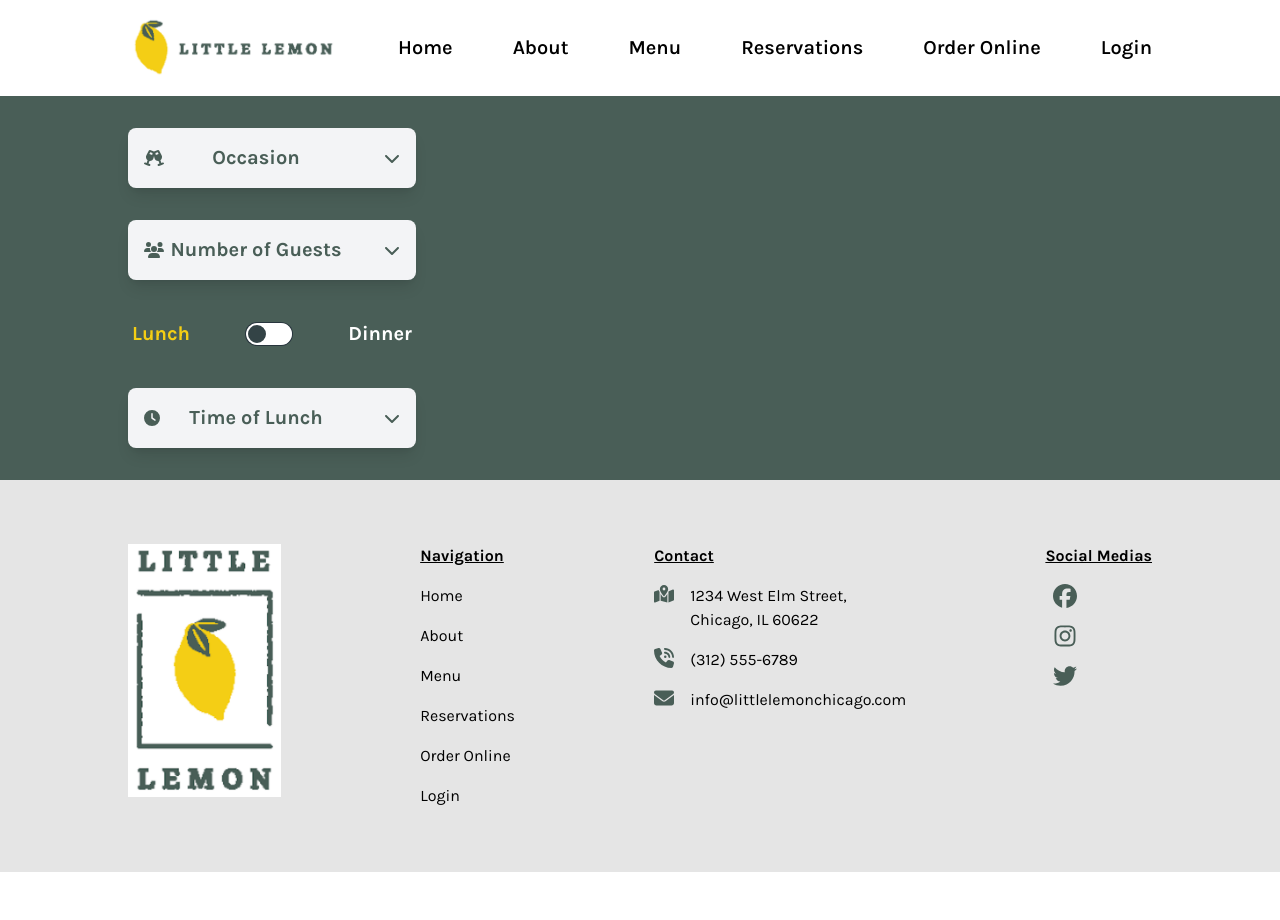
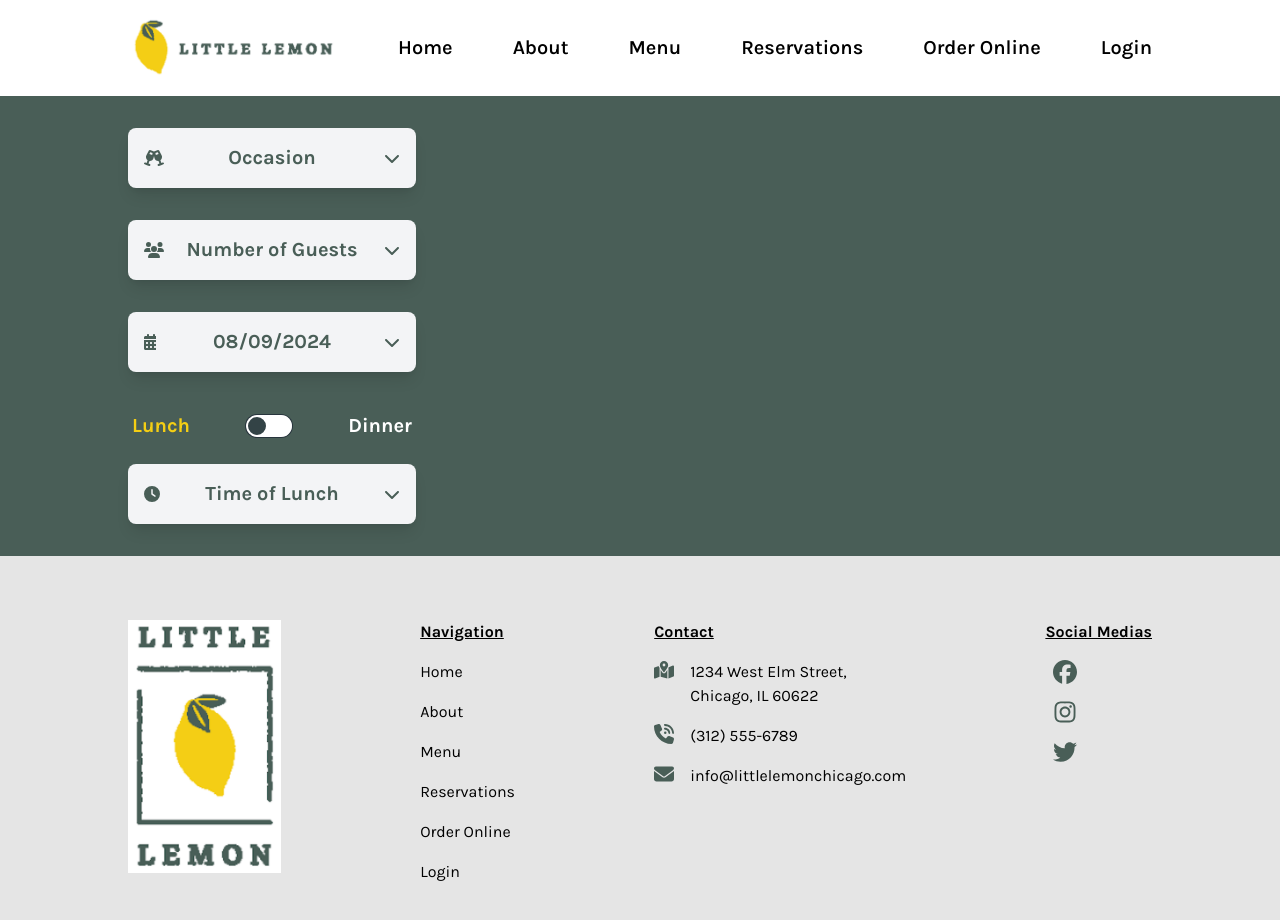
Before and after one commit to MaxCodeCraft/little-lemon, a Next.js app: page /reserve-table in a window 1280 px wide. Shown: the top 920 px of the page. Before the commit the page ends 872 px from the top, so only its background shows below. Built offline with nearby package versions, Linux system fonts and the light colour scheme; a web font is replaced by a local one.

Commit message:
(feat) fill reducer with proper infos, add date of booking

```diff
--- a/package.json
+++ b/package.json
@@ -17,6 +17,7 @@
     "@reduxjs/toolkit": "^2.2.7",
     "next": "14.2.5",
     "react": "^18",
+    "react-datepicker": "^7.3.0",
     "react-dom": "^18",
     "react-redux": "^9.1.2"
   },
--- a/src/components/inputs/DateInput.js
+++ b/src/components/inputs/DateInput.js
@@ -1,4 +1,38 @@
 "use client";
+import { useState } from "react";
+import DatePicker from "react-datepicker";
+import {
+  faCalendarDays,
+  faChevronDown,
+} from "@fortawesome/free-solid-svg-icons";
+import { FontAwesomeIcon } from "@fortawesome/react-fontawesome";
+import "react-datepicker/dist/react-datepicker.css";
+import { useDispatch, useSelector } from "react-redux";
+import { setDate } from "@/reducer/reservation";
+
 export default function DateInput() {
-  return;
+  const dispatch = useDispatch();
+  const choosenDate = useSelector((state) => state.reservation.date);
+  const [startDate, setStartDate] = useState(new Date());
+
+  return (
+    <div className="relative w-72">
+      <div className="pointer-events-none absolute inset-y-0 left-0 flex items-center pl-4">
+        <FontAwesomeIcon icon={faCalendarDays} className="text-primaryGreen" />
+      </div>
+      <div className="block w-full appearance-none rounded-lg bg-gray-100 py-4 text-center text-xl font-bold text-primaryGreen shadow-lg focus:outline-none">
+        <DatePicker
+          selected={startDate}
+          onChange={(date) => {
+            setStartDate(date);
+            dispatch(setDate(date.toDateString()));
+          }}
+          className="bg-gray-100 text-center"
+        />
+      </div>
+      <div className="pointer-events-none absolute inset-y-0 right-0 flex items-center pr-4">
+        <FontAwesomeIcon icon={faChevronDown} className="text-primaryGreen" />
+      </div>
+    </div>
+  );
 }
--- a/src/components/inputs/GuestsInput.js
+++ b/src/components/inputs/GuestsInput.js
@@ -1,16 +1,23 @@
 "use client";
 import { FontAwesomeIcon } from "@fortawesome/react-fontawesome";
 import { faChevronDown, faUsers } from "@fortawesome/free-solid-svg-icons";
+import { useDispatch, useSelector } from "react-redux";
+import { setGuests } from "@/reducer/reservation";
 
 export default function GuestsInput() {
+  const dispatch = useDispatch();
+  const guests = useSelector((state) => state.reservation.guests);
+
   return (
     <div className="relative w-72">
       <div className="pointer-events-none absolute inset-y-0 left-0 flex items-center pl-4">
         <FontAwesomeIcon icon={faUsers} className="text-primaryGreen" />
       </div>
       <select
-        className="block w-full appearance-none rounded-lg bg-gray-100 py-4 pr-8 text-center text-xl font-bold text-primaryGreen shadow-lg focus:outline-none"
+        className="block w-full appearance-none rounded-lg bg-gray-100 py-4 text-center text-xl font-bold text-primaryGreen shadow-lg focus:outline-none"
+        value={guests}
         defaultValue=""
+        onChange={(e) => dispatch(setGuests(e.target.value))}
       >
         <option value="" disabled hidden>
           Number of Guests
--- a/src/components/inputs/LunchOrDinner.js
+++ b/src/components/inputs/LunchOrDinner.js
@@ -1,16 +1,23 @@
 "use client";
-import { useState } from "react";
+import { useEffect, useState } from "react";
 import TimeInput from "./TimeInput";
+import { useDispatch, useSelector } from "react-redux";
+import { setLunchOrDinner } from "@/reducer/reservation";
 
 export default function LunchOrDinner() {
+  const dispatch = useDispatch();
   const [toggle, setToggle] = useState(false);
 
   const handleToggleChange = (event) => {
     setToggle(event.target.checked);
   };
 
+  useEffect(() => {
+    dispatch(setLunchOrDinner(toggle));
+  }, [toggle]);
+
   return (
-    <>
+    <div className="flex flex-col gap-4">
       <div className="form-control">
         <label className="label cursor-pointer">
           <span
@@ -32,6 +39,6 @@ export default function LunchOrDinner() {
         </label>
       </div>
       <TimeInput lunchOrDinner={toggle ? "dinner" : "lunch"} />
-    </>
+    </div>
   );
 }
--- a/src/components/inputs/OccasionDropdown.js
+++ b/src/components/inputs/OccasionDropdown.js
@@ -4,16 +4,22 @@ import {
   faChevronDown,
   faGlassCheers,
 } from "@fortawesome/free-solid-svg-icons";
+import { useDispatch, useSelector } from "react-redux";
+import { setOccasion } from "@/reducer/reservation";
 
 export default function OccasionDropdown() {
+  const dispatch = useDispatch();
+  const occasion = useSelector((state) => state.reservation.occasion);
+
   return (
     <div className="relative w-72">
       <div className="pointer-events-none absolute inset-y-0 left-0 flex items-center pl-4">
         <FontAwesomeIcon icon={faGlassCheers} className="text-primaryGreen" />
       </div>
       <select
-        className="block w-full appearance-none rounded-lg bg-gray-100 py-4 pr-8 text-center text-xl font-bold text-primaryGreen shadow-lg focus:outline-none"
-        defaultValue=""
+        className="block w-full appearance-none rounded-lg bg-gray-100 py-4 text-center text-xl font-bold text-primaryGreen shadow-lg focus:outline-none"
+        value={occasion}
+        onChange={(e) => dispatch(setOccasion(e.target.value))}
       >
         <option value="" disabled hidden>
           Occasion
@@ -21,6 +27,7 @@ export default function OccasionDropdown() {
         <option value="birthday">Birthday</option>
         <option value="engagement">Engagement</option>
         <option value="anniversary">Anniversary</option>
+        <option value="other">Other ...</option>
       </select>
       <div className="pointer-events-none absolute inset-y-0 right-0 flex items-center pr-4">
         <FontAwesomeIcon icon={faChevronDown} className="text-primaryGreen" />
--- a/src/components/inputs/TimeInput.js
+++ b/src/components/inputs/TimeInput.js
@@ -1,15 +1,13 @@
 "use client";
 import { FontAwesomeIcon } from "@fortawesome/react-fontawesome";
 import { faChevronDown, faClock } from "@fortawesome/free-solid-svg-icons";
-import { useState } from "react";
+import { useDispatch, useSelector } from "react-redux";
+import { setTime } from "@/reducer/reservation";
 
 export default function TimeInput(props) {
-  const [time, setTime] = useState(null);
+  const dispatch = useDispatch();
+  const time = useSelector((state) => state.reservation.time);
 
-  const handleChange = (event) => {
-    setTime(event.target.value);
-    console.log(event.target.value);
-  };
   return (
     <>
       {props.lunchOrDinner === "lunch" && (
@@ -18,9 +16,9 @@ export default function TimeInput(props) {
             <FontAwesomeIcon icon={faClock} className="text-primaryGreen" />
           </div>
           <select
-            className="block w-full appearance-none rounded-lg bg-gray-100 py-4 pr-8 text-center text-xl font-bold text-primaryGreen shadow-lg focus:outline-none"
+            className="block w-full appearance-none rounded-lg bg-gray-100 py-4 text-center text-xl font-bold text-primaryGreen shadow-lg focus:outline-none"
             defaultValue=""
-            onChange={handleChange}
+            onChange={(e) => dispatch(setTime(e.target.value))}
           >
             <option value="" disabled hidden>
               Time of Lunch
@@ -51,9 +49,9 @@ export default function TimeInput(props) {
             <FontAwesomeIcon icon={faClock} className="text-primaryGreen" />
           </div>
           <select
-            className="block w-full appearance-none rounded-lg bg-gray-100 py-4 pr-8 text-center text-xl font-bold text-primaryGreen shadow-lg focus:outline-none"
+            className="block w-full appearance-none rounded-lg bg-gray-100 py-4 text-center text-xl font-bold text-primaryGreen shadow-lg focus:outline-none"
             defaultValue=""
-            onChange={handleChange}
+            onChange={(e) => dispatch(setTime(e.target.value))}
           >
             <option value="" disabled hidden>
               Time of Dinner
--- a/src/components/links/HamburgerMenu.js
+++ b/src/components/navigation/HamburgerMenu.js
@@ -1,7 +1,7 @@
 "use client";
 import { faBars } from "@fortawesome/free-solid-svg-icons";
 import { FontAwesomeIcon } from "@fortawesome/react-fontawesome";
-import LogoSmall from "./LogoSmall";
+import LogoSmall from "../links/LogoSmall";
 import navLinksData from "@/data/navlinksdata";
 import NavLink from "../links/NavLink";
 import { useState } from "react";
--- a/src/components/navigation/Header.js
+++ b/src/components/navigation/Header.js
@@ -1,7 +1,7 @@
 import LogoSmall from "../links/LogoSmall";
 import navLinksData from "@/data/navlinksdata";
 import NavLink from "../links/NavLink";
-import HamburgerMenu from "../links/HamburgerMenu";
+import HamburgerMenu from "./HamburgerMenu";
 
 const links = navLinksData.map((link) => {
   return <NavLink title={link.title} url={link.url} key={link.id} />;
--- a/src/components/sections/ReserveTable.js
+++ b/src/components/sections/ReserveTable.js
@@ -1,14 +1,40 @@
+"use client";
 import DateInput from "@/components/inputs/DateInput";
 import GuestsInput from "@/components/inputs/GuestsInput";
 import LunchOrDinner from "@/components/inputs/LunchOrDinner";
 import OccasionDropdown from "@/components/inputs/OccasionDropdown";
 import YellowButton from "@/components/buttons/YellowButton";
+import { useEffect } from "react";
+import { useDispatch } from "react-redux";
+import {
+  setOccasion,
+  setGuests,
+  setLunchOrDinner,
+  setTime,
+  setDate,
+  setName,
+  setPhone,
+  setEmail,
+} from "@/reducer/reservation";
 
 export default function ReserveTable() {
+  const dispatch = useDispatch();
+
+  useEffect(() => {
+    dispatch(setOccasion(""));
+    dispatch(setGuests(undefined));
+    dispatch(setLunchOrDinner(false));
+    dispatch(setTime(""));
+    dispatch(setDate(""));
+    dispatch(setName(""));
+    dispatch(setPhone(""));
+    dispatch(setEmail(""));
+  }, []);
   return (
     <div className="my-8 flex flex-col gap-8">
       <OccasionDropdown />
       <GuestsInput />
+      <DateInput />
       <LunchOrDinner />
     </div>
   );
--- a/src/reducer/reservation.js
+++ b/src/reducer/reservation.js
@@ -2,9 +2,13 @@ import { createSlice } from "@reduxjs/toolkit";
 
 const initialState = {
   occasion: "",
-  guests: 0,
-  lunchOrDinner: "",
+  guests: undefined,
+  lunchOrDinner: "lunch",
+  time: "",
   date: "",
+  name: "",
+  phone: "",
+  email: "",
 };
 
 const reservationSlice = createSlice({
@@ -13,20 +17,47 @@ const reservationSlice = createSlice({
   reducers: {
     setOccasion: (state, action) => {
       state.occasion = action.payload;
+      // console.log(state.occasion);
     },
     setGuests: (state, action) => {
       state.guests = action.payload;
+      // console.log(state.guests);
     },
     setLunchOrDinner: (state, action) => {
-      state.lunchOrDinner = action.payload;
+      action.payload
+        ? (state.lunchOrDinner = "dinner")
+        : (state.lunchOrDinner = "lunch");
+      // console.log(state.lunchOrDinner);
+    },
+    setTime: (state, action) => {
+      state.time = action.payload;
+      // console.log(state.time);
     },
     setDate: (state, action) => {
       state.date = action.payload;
+      // console.log(state.date);
+    },
+    setName: (state, action) => {
+      state.name = action.payload;
+    },
+    setPhone: (state, action) => {
+      state.phone = action.payload;
+    },
+    setEmail: (state, action) => {
+      state.email = action.payload;
     },
   },
 });
 
-export const { setOccasion, setGuests, setLunchOrDinner, setDate } =
-  reservationSlice.actions;
+export const {
+  setOccasion,
+  setGuests,
+  setLunchOrDinner,
+  setTime,
+  setDate,
+  setName,
+  setPhone,
+  setEmail,
+} = reservationSlice.actions;
 
 export default reservationSlice.reducer;
```
Also changed, not shown: 1 other file (tests, documents, lock files or other folders).
